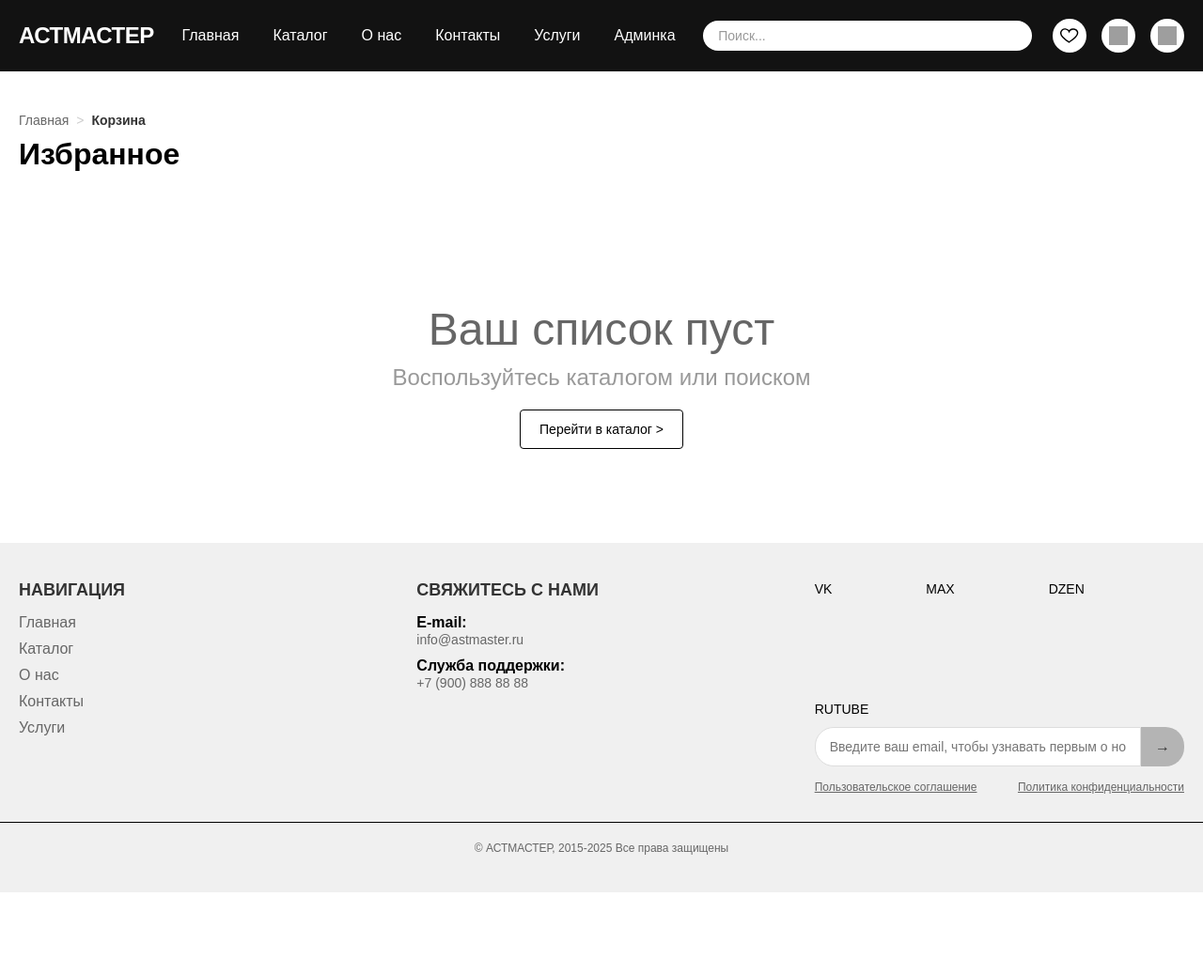
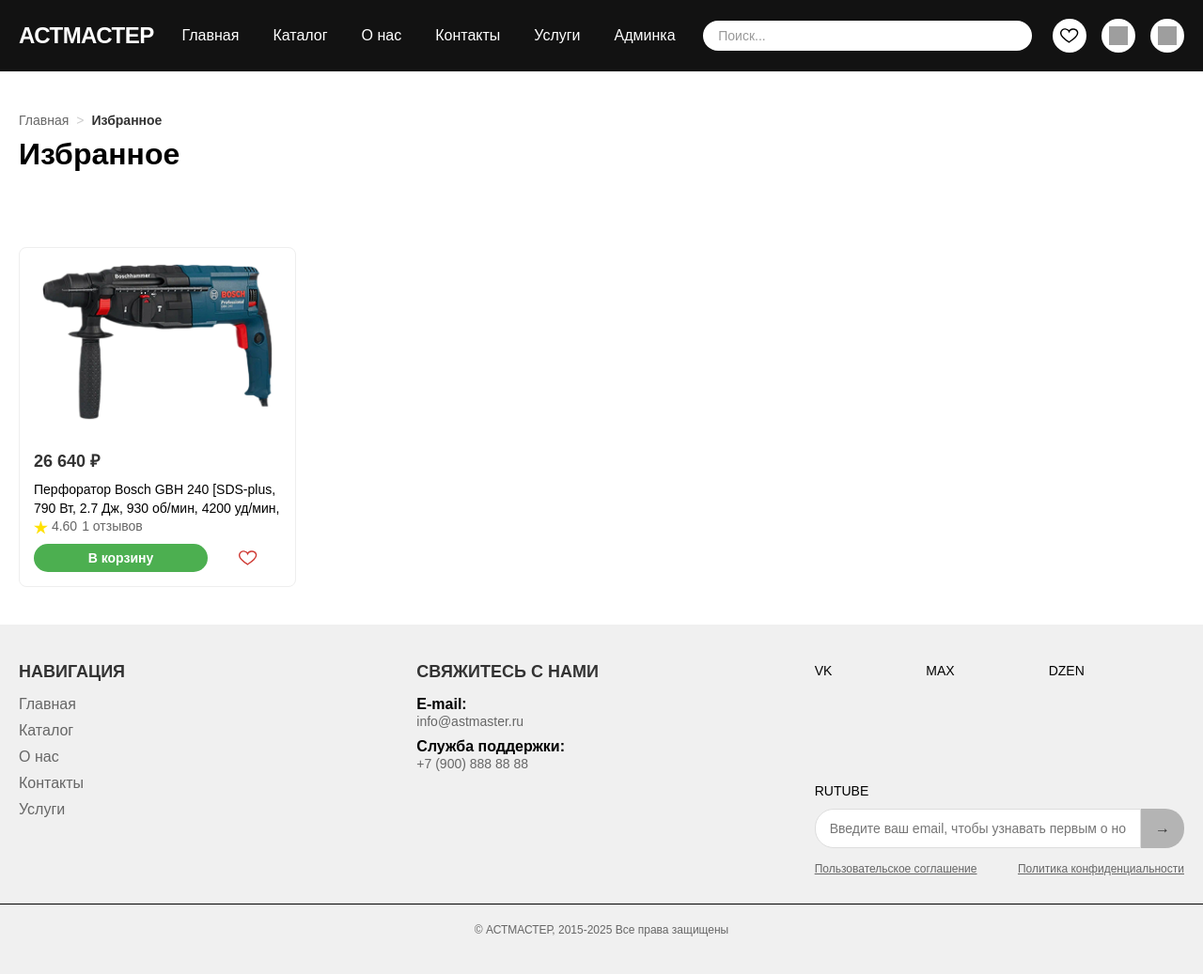
Before and after one commit to zanriks/Kursovaya, a Laravel app: page /favorites in a window 1280 px wide. Shown: the whole page at 94% size. Before the commit the page ends 950 px from the top, so only its background shows below. Run offline with Laravel 12, Linux system fonts and the light colour scheme; a user stored in the database is signed in; data comes from the database, SQL or seed files in the repository; tables that the repository leaves empty hold one stand-in row (values such as "Sample post"); some libraries are stand-ins or nearby versions; grey boxes are pictures that could not be loaded.

Commit message:
Creating Function 13 - Addind products on the page favorites

```diff
--- /dev/null
+++ b/app/Http/Controllers/FavoritesController.php
@@ -0,0 +1,57 @@
+<?php
+
+namespace App\Http\Controllers;
+
+use App\Models\Favorite;
+use App\Models\Product;
+use App\Models\CartItem;
+use Illuminate\Http\Request;
+
+class FavoritesController extends Controller
+{
+    public function index()
+    {
+        $userId = auth()->id();
+
+        $productIds = auth()->user()
+            ->favorites()
+            ->pluck('product_id');
+
+        $products = Product::query()
+            ->whereIn('product_id', $productIds)
+            ->with('primaryImage')
+            ->withCount('reviews')
+            ->get();
+
+        $cartItems = CartItem::forUserKeyedByProduct($userId);
+
+        $favoriteIds = Favorite::idsForUser($userId);
+
+        return view('izbrannoe', compact(
+            'products',
+            'cartItems',
+            'favoriteIds'
+        ));
+    }
+
+    public function toggle(Product $product)
+    {
+        $favorite = Favorite::query()
+            ->where('user_id', auth()->id())
+            ->where('product_id', $product->product_id)
+            ->first();
+
+        if ($favorite) {
+            $favorite->delete();
+            $message = 'Товар удалён из избранного.';
+        } else {
+            Favorite::create([
+                'user_id' => auth()->id(),
+                'product_id' => $product->product_id,
+            ]);
+            $message = 'Товар добавлен в избранное.';
+        }
+
+        return back()->with('favorite_success', $message);
+    }
+}
--- a/app/Http/Controllers/HomeController.php
+++ b/app/Http/Controllers/HomeController.php
@@ -5,6 +5,7 @@ namespace App\Http\Controllers;
 use App\Models\CartItem;
 use App\Models\Category;
 use App\Models\Product;
+use App\Models\Favorite;
 use Illuminate\Http\Request;
 
 class HomeController extends Controller
@@ -31,6 +32,8 @@ class HomeController extends Controller
             $request->user()?->user_id
         );
 
-        return view('welcome', compact('categories', 'hits', 'cartItems'));
+        $favoriteIds = Favorite::idsForUser($request->user()?->user_id);
+
+        return view('welcome', compact('categories', 'hits', 'cartItems', 'favoriteIds'));
     }
 }
--- a/app/Models/User.php
+++ b/app/Models/User.php
@@ -102,4 +102,9 @@ class User extends Authenticatable
     {
         return $this->isAdmin() || $this->isManager();
     }
+
+    public function favorites(): HasMany
+    {
+        return $this->hasMany(Favorite::class, 'user_id', 'user_id');
+    }
 }
--- a/public/css/style-favorite.css
+++ b/public/css/style-favorite.css
@@ -95,3 +95,44 @@
     border-color: #ffffff;
     color: white;
 }
+
+.favorite-form {
+    display: inline-flex;
+}
+
+.favorite-form button,
+.favorite-form a {
+    border: none;
+    background: none;
+    cursor: pointer;
+}
+
+.is-favorite img {
+    filter: invert(27%) sepia(96%) saturate(1000%) hue-rotate(330deg);
+}
+
+.favorites__message {
+    margin-bottom: 20px;
+    padding: 12px 16px;
+    border-radius: 8px;
+    background: #e8f7ea;
+    color: #1b6b2d;
+    font-size: 14px;
+}
+
+/* Ссылки внутри карточки должны не портить цвет и подчёркивание */
+.product-card__link {
+    color: inherit;
+    text-decoration: none;
+}
+
+/* Убираем старое растягивание карточек на всю ширину */
+.favorites .product-card {
+    margin-bottom: 0;
+    padding: 0;
+}
+
+/* Отступ между сеткой и сообщением/пустым состоянием */
+.favorites .products__grid {
+    margin-top: 0;
+}
--- a/resources/views/izbrannoe.blade.php
+++ b/resources/views/izbrannoe.blade.php
@@ -7,6 +7,7 @@
     <link rel="stylesheet" href="{{ asset('css/global.css') }}">
     <link rel="stylesheet" href="{{ asset('css/header.css') }}">
     <link rel="stylesheet" href="{{ asset('css/style-favorite.css') }}">
+    <link rel="stylesheet" href="{{ asset('css/style-cat_inst.css') }}">
     <link rel="stylesheet" href="{{ asset('css/footer.css') }}">
 </head>
 <body>
@@ -15,9 +16,13 @@
 <div class="breadcrumbs">
     <nav class="breadcrumbs__container">
         <ol class="breadcrumbs__list">
-            <li class="breadcrumbs__item"><a class="breadcrumbs__link" href="/">Главная</a></li>
+            <li class="breadcrumbs__item">
+                <a class="breadcrumbs__link" href="/">Главная</a>
+            </li>
             <li class="breadcrumbs__item"><span class="breadcrumbs__separator">></span></li>
-            <li class="breadcrumbs__item"><span class="breadcrumbs__current">Корзина</span></li>
+            <li class="breadcrumbs__item">
+                <span class="breadcrumbs__current">Избранное</span>
+            </li>
         </ol>
         <h1 class="page__title">Избранное</h1>
     </nav>
@@ -25,11 +30,79 @@
 
 <section class="favorites">
     <div class="favorites__container container">
+        @if (session('favorite_success'))
+            <div class="favorites__message">
+                {{ session('favorite_success') }}
+            </div>
+        @endif
+
+        @if ($products->isNotEmpty())
+            <ul class="products__grid">
+                @foreach ($products as $product)
+                    <li class="product-card">
+                    <a href="{{ route('product.show', $product->slug) }}" class="product-card__link">
+                        <img class="product-card__image"
+                             src="{{ asset($product->primaryImage?->image_url ?? 'img/product-card/main-photo.png') }}"
+                             alt="{{ $product->name }}">
+                    </a>
+
+                    @if ($product->old_price && $product->old_price > $product->price)
+                        <div class="product-card__badge product-card__badge--discount">
+                            -{{ round((1 - $product->price / $product->old_price) * 100) }}%
+                        </div>
+                    @endif
+
+                    <div class="product-card__price">
+                        <span class="product-card__price-current">
+                            {{ number_format($product->price, 0, ',', ' ') }} ₽
+                        </span>
+                        @if ($product->old_price)
+                            <span class="product-card__price-old">
+                                {{ number_format($product->old_price, 0, ',', ' ') }} ₽
+                            </span>
+                        @endif
+                    </div>
+
+                    <a href="{{ route('product.show', $product->slug) }}" class="product-card__link">
+                        <h3 class="product-card__name">{{ $product->name }}</h3>
+                    </a>
+
+                    <div class="product-card__rating">
+                        <span class="product-card__stars">
+                            <img src="{{ asset('img/icons/star.svg') }}" alt="">
+                            {{ number_format($product->rating_cache, 2) }}
+                        </span>
+                        @if ($product->reviews_count > 0)
+                            <span class="product-card__reviews">
+                                {{ $product->reviews_count }} отзывов
+                            </span>
+                        @endif
+                    </div>
+
+                    <div class="product-card__actions">
+                        @include('templates.product-cart-controls', [
+                            'product' => $product,
+                            'cartItems' => $cartItems,
+                            'formClass' => 'product-card__cart-form',
+                            'buttonClass' => 'product-card__action product-card__action--add',
+                        ])
+
+                        @include('templates.favorite-button', [
+                            'product' => $product,
+                            'favoriteIds' => $favoriteIds,
+                            'buttonClass' => 'product-card__action product-card__action--favorite',
+                        ])
+                        </div>
+                    </li>
+                @endforeach
+            </ul>
+        @else
             <div class="favorites__empty empty-state">
                 <h3 class="empty-state__title">Ваш список пуст</h3>
                 <p class="empty-state__desc">Воспользуйтесь каталогом или поиском</p>
-                <a class="empty-state__btn" href="/catalog">Перейти в каталог ></a>
+                <a class="empty-state__btn" href="{{ route('catalog') }}">Перейти в каталог ></a>
             </div>
+        @endif
     </div>
 </section>
 
--- /dev/null
+++ b/resources/views/templates/favorite-button.blade.php
@@ -0,0 +1,22 @@
+@php
+    $icon = $icon ?? 'img/header-icon/heart.svg';
+    $active = isset($favoriteIds) && $favoriteIds->has($product->product_id);
+@endphp
+
+@auth
+    <form method="POST"
+          action="{{ route('favorites.toggle', $product) }}"
+          class="favorite-form">
+        @csrf
+
+        <button type="submit"
+                class="{{ $buttonClass }} {{ $active ? 'is-favorite' : '' }}"
+                aria-label="{{ $active ? 'Убрать из избранного' : 'Добавить в избранное' }}">
+            <img src="{{ asset($icon) }}" alt="Избранное">
+        </button>
+    </form>
+@else
+    <a href="{{ route('login') }}" class="{{ $buttonClass }}">
+        <img src="{{ asset($icon) }}" alt="Избранное">
+    </a>
+@endauth
--- a/routes/web.php
+++ b/routes/web.php
@@ -15,6 +15,7 @@ use App\Http\Controllers\EstimateController;
 use App\Http\Controllers\CheckoutController;
 use App\Http\Controllers\OrderController;
 use App\Http\Controllers\SocialAuthController;
+use App\Http\Controllers\FavoritesController;
 use Illuminate\Support\Facades\Route;
 
 Route::get('/', [HomeController::class, 'index']);
@@ -139,8 +140,11 @@ Route::middleware('auth')->group(function () {
         ->name('orders.show');
 });
 
-Route::get('/favorites', function () {
-    return view('izbrannoe');
+Route::middleware('auth')->group(function () {
+    Route::get('/favorites', [FavoritesController::class, 'index'])
+        ->name('favorites.index');
+    Route::post('/favorites/{product}', [FavoritesController::class, 'toggle'])
+        ->name('favorites.toggle');
 });
 
 Route::get('/contacts', function () {
```
Also changed, not shown: app/Http/Controllers/CatalogController.php (+6 -1 lines), app/Http/Controllers/ProductController.php (+6 -2 lines), app/Models/Favorite.php (added, +49 -0 lines), public/css/style-product-card.css (+8 -1 lines), resources/views/catalog_instrument.blade.php (+5 -3 lines), resources/views/product_card.blade.php (+6 -3 lines), resources/views/search.blade.php (+5 -3 lines), resources/views/welcome.blade.php (+6 -3 lines), database/migrations/2026_11_26_000000_create_favorites_table.php (added). Lines whose indentation alone changed are shown as unchanged.
